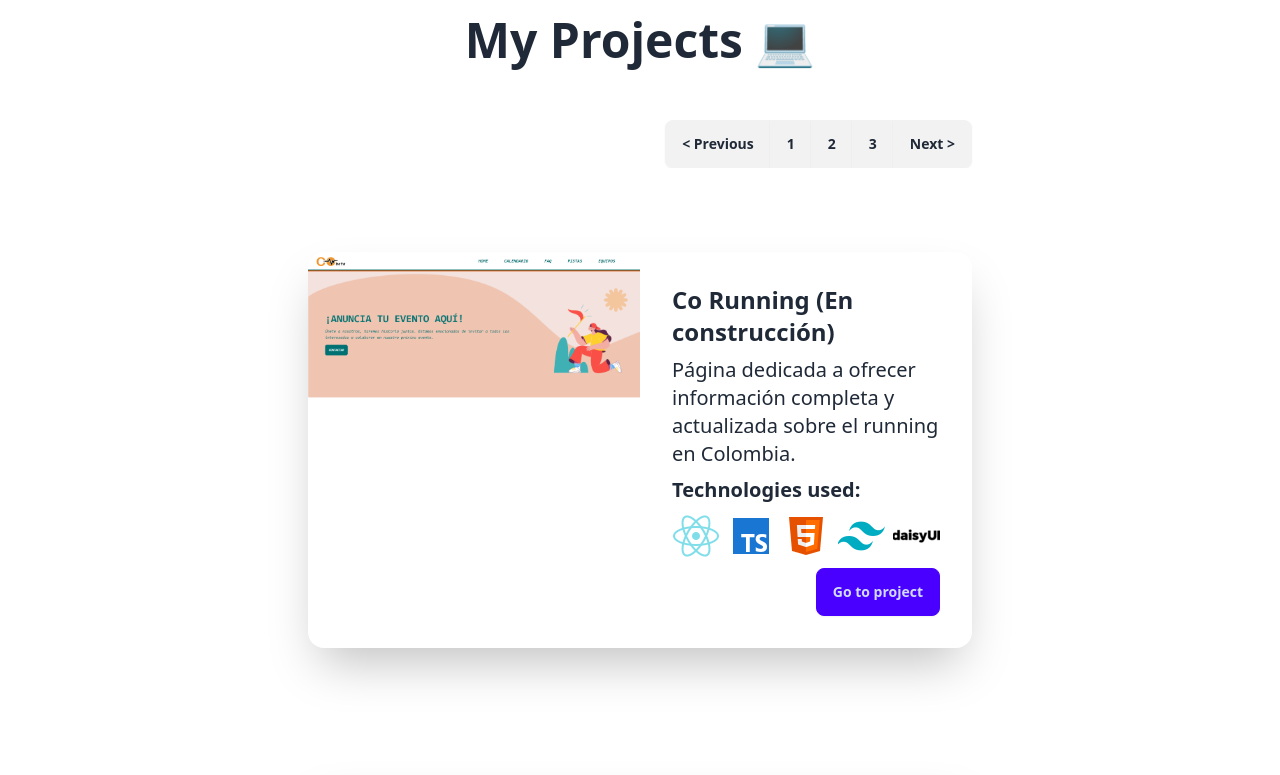
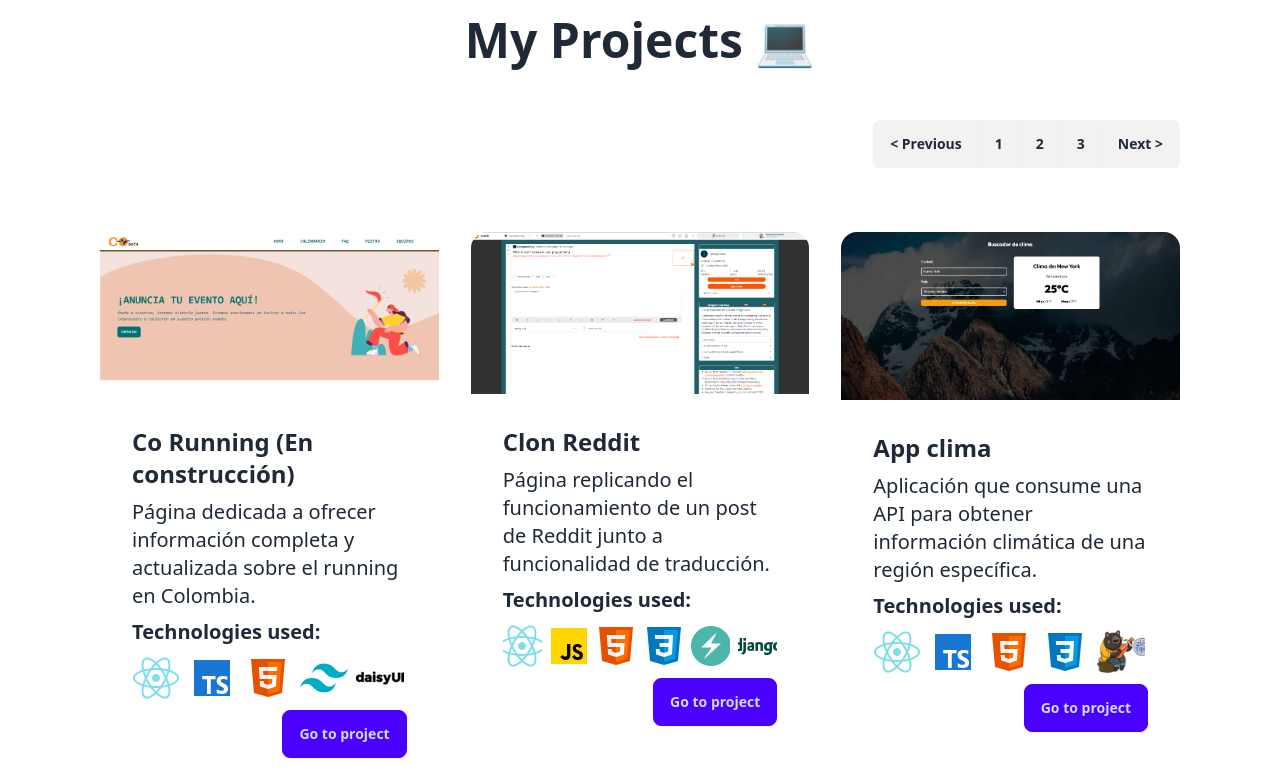
Before and after one commit to SantiagoMartinez99/PortfolioDavidMartinez, a React (Vite) app: page / in a window 1280 px wide. Shown: the part 840-1615 px from the top of the page. Built offline with nearby package versions, Linux system fonts and the light colour scheme.

Commit message:
changed: hero description cards style

```diff
--- a/src/components/Footer.tsx
+++ b/src/components/Footer.tsx
@@ -2,7 +2,7 @@ function Footer() {
   return (
     <footer className="footer items-center p-4 ">
       <nav className="flex gap-4 place-self-center ">
-        <span>© 2024 - David Santiago Martinez Blanco </span>
+        <span>2024 - David Santiago Martinez Blanco </span>
       </nav>
     </footer>
   );
--- a/src/components/MyProjects.tsx
+++ b/src/components/MyProjects.tsx
@@ -50,11 +50,11 @@ function MyProjects() {
       </Reveal>
 
       <Reveal>
-        <span className="flex justify-center md:justify-end md:mx-72 px-5 ">
+        <span className="flex justify-center md:justify-end md:mx-20 px-5 ">
           <div className="join">
             <button className="join-item btn" onClick={prevPage}>
               {" "}
-              &lt; Previous{" "}
+              &lt; {t("myProjects.slider.previous")}{" "}
             </button>
             {pageNumbers.map((number) => (
               <button
@@ -67,20 +67,24 @@ function MyProjects() {
             ))}
             <button className="join-item btn" onClick={nextPage}>
               {" "}
-              Next &gt;
+              {t("myProjects.slider.next")} &gt;
             </button>
           </div>
         </span>
       </Reveal>
-
-      <section className="flex flex-col  px-5 py-5 items-center bg-base-100">
+      <section className="flex flex-col px-5 py-16 items-center bg-base-100">
+        <div className="grid grid-cols-1 md:grid-cols-2 lg:grid-cols-3 gap-8 mx-20">
           {currentProperties.map((project) => (
             <Reveal key={project.id}>
-            <div className="card lg:card-side shadow-2xl  md:mx-72 mx-5 my-16 flex flex-col transition ease-in-out delay-100 hover:scale-110 ">
-              <figure className="lg:w-1/2 w-full h-full ">
-                <img className="" src={project.image} alt="Album" />
+              <div className="card bg-base-100  transition ease-in-out delay-100 hover:scale-110">
+                <figure>
+                  <img
+                    src={project.image}
+                    alt="Album"
+                    className="w-full h-full object-cover"
+                  />
                 </figure>
-              <div className="card-body flex lg:w-1/2 w-full ">
+                <div className="card-body">
                   <h2 className="card-title text-2xl font-bold">
                     {project.name}
                   </h2>
@@ -88,17 +92,18 @@ function MyProjects() {
                   <h4 className="text-xl font-bold">
                     {t("myProjects.technologies")}
                   </h4>
-
                   <div className="flex gap-2">
                     {project.techUsed.map((techName) => {
-                    const tech = dbTech.find((tech) => tech.name === techName);
+                      const tech = dbTech.find(
+                        (tech) => tech.name === techName
+                      );
                       return (
                         <a href={tech?.image} key={techName}>
                           <img
                             src={tech?.image}
                             alt={tech?.name}
                             className="h-12 w-12 object-cover"
-                        ></img>
+                          />
                         </a>
                       );
                     })}
@@ -112,6 +117,7 @@ function MyProjects() {
               </div>
             </Reveal>
           ))}
+        </div>
       </section>
     </section>
   );
--- a/src/data/db.ts
+++ b/src/data/db.ts
@@ -21,7 +21,7 @@ export const db: Project[] = [
     id: 1,
     name: "Clon Reddit",
     image: RedditProject,
-    desc: "Pagina replicando el funcionamiento de un post de Reddit junto a funcionalidad de traducción.",
+    desc: "Página replicando el funcionamiento de un post de Reddit junto a funcionalidad de traducción.",
     techUsed: ["React", "JS", "HTML", "CSS", "ChakraUI", "Django"],
     link: "https://github.com/SantiagoMartinez99/ProyectoReddit",
   },
--- a/src/translations/en/global.json
+++ b/src/translations/en/global.json
@@ -6,11 +6,15 @@
   },
   "hero": {
     "heroTitle": "¡👋 Hi, I'm Santiago Martinez!",
-    "heroDesc": "I am a Systems Engineer focused on Web Development, mainly with React, I also use Angular, and I manage JS, TS, Firebase, Django and other technologies.",
+    "heroDesc": "Systems Engineer and junior front-end developer specialized in React. With skills in JavaScript, TypeScript, Firebase, and Django, I am passionate about creating attractive and functional web applications, always eager to learn and improve with each project.",
     "btnContact": "Contact me here",
     "btnDownloadCV": "Download CV"
   },
   "myProjects": {
+    "slider": {
+      "previous": "Previous",
+      "next": "Next"
+    },
     "title": "My Projects 💻",
     "technologies": "Technologies used:",
     "btnGoToProject": "Go to project"
@@ -32,6 +36,5 @@
       "title": "Jr Front end developer",
       "description": "I have been actively involved in the design and improvement of applications using React, collaborating in the implementation of a data warehouse to centralize business information using Angular. I have also participated in the development of applications for the generation of smart contracts and management of real estate transactions through blockchain, using React and Solidity."
     }
-  },
-  "footer": {}
+  }
 }
--- a/src/translations/es/global.json
+++ b/src/translations/es/global.json
@@ -6,11 +6,15 @@
   },
   "hero": {
     "heroTitle": "¡👋 Hola, soy Santiago Martinez!",
-    "heroDesc": "Soy Ingeniero de Sistemas enfocado en Desarrollo Web, principalmente con React, tambien uso Angular, y manejo JS, TS, Firebase, Django y otras tecnologias",
+    "heroDesc": "Ingeniero de Sistemas y desarrollador junior front-end, especializado en React. Con habilidades en JavaScript, TypeScript, Firebase y Django, me apasiona crear aplicaciones web atractivas y funcionales, siempre buscando aprender y mejorar en cada proyecto.",
     "btnContact": "Contáctame aquí",
     "btnDownloadCV": "Descargar CV"
   },
   "myProjects": {
+    "slider":{
+      "previous": "Anterior",
+      "next": "Siguiente"
+    },
     "title": "Mis Proyectos 💻",
     "technologies": "Tecnologías utilizadas:",
     "btnGoToProject": "Ir al proyecto"
@@ -34,5 +38,42 @@
     }
   },
 
-  "footer": {}
+  "projects": [
+    {
+      "name": "Co Running (En construcción)",
+      "desc": "Página dedicada a ofrecer información completa y actualizada sobre el running en Colombia."
+    },
+    {
+      "name": "Clon Reddit",
+      "desc": "Página replicando el funcionamiento de un post de Reddit junto a funcionalidad de traducción."
+    },
+    {
+      "name": "App clima",
+      "desc": "Aplicación que consume una API para obtener información climática de una región específica."
+    },
+    {
+      "name":  "Citas Medicas V2",
+      "desc": "Aplicación web básica de manejo de citas de mascotas"
+    },
+    {
+      "name": "Control de Gastos",
+      "desc": "Aplicación web básica para el control de gastos básicos"
+    },
+    {
+      "name": "Calculadora de Propinas",
+      "desc": "Aplicación web básica para calcular propinas"
+    },
+    {
+      "name": "Contador de Calorías",
+      "desc": "Aplicación web básica para el seguimiento y control de actividad física y alimentación y las calorías asociadas."
+    },
+    {
+      "name": "Tienda Virtual",
+      "desc": "E commerce para una tienda de guitarras."
+    },
+    {
+      "name": "Citas Medicas",
+      "desc": "Aplicación web básica de manejo de citas de mascotas"
+    }
+  ]
 }
```
Lines whose indentation alone changed are shown as unchanged.
